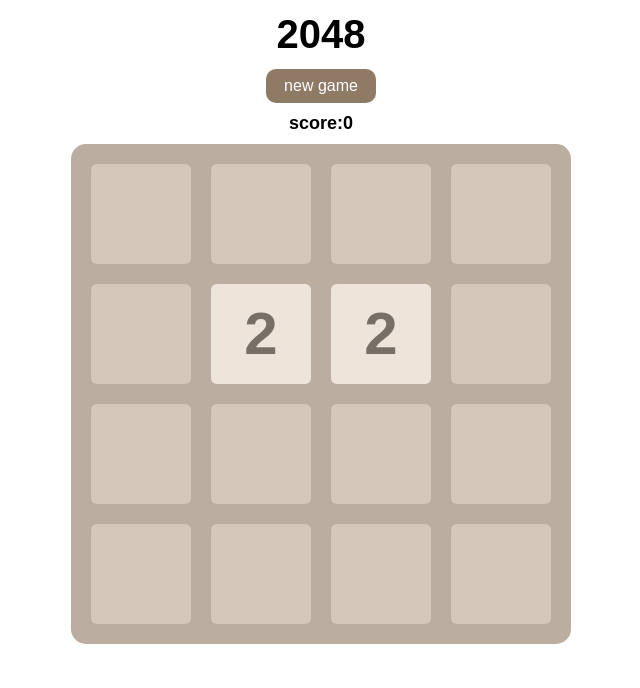
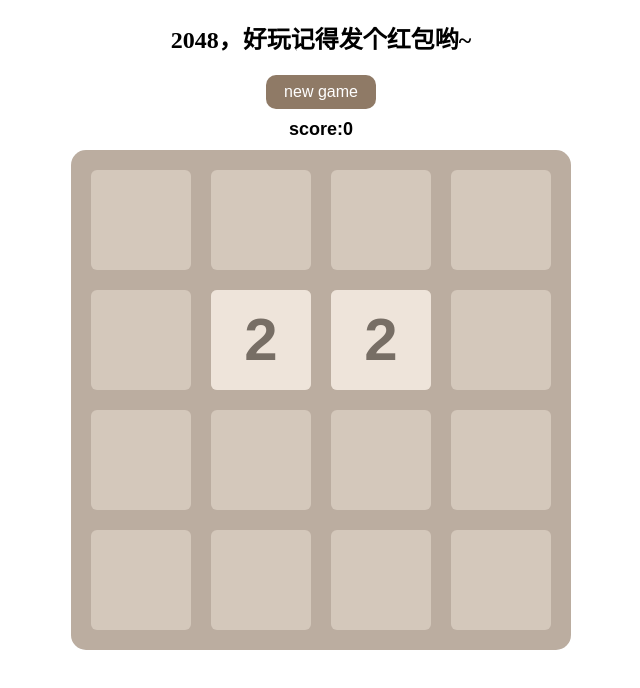
Before and after one commit to 2450184176/2450184176.github.io, a plain HTML site: page index.html in a window 1280 px wide. Shown: the whole page, without its empty margins (319-959 px from the left). Drawn offline with Linux system fonts and the light colour scheme.

Commit message:
Update index.html

```diff
--- a/index.html
+++ b/index.html
@@ -24,7 +24,7 @@
 <body>
 
 <header>
-	<h1>2048</h1>
+	<h2>2048，好玩记得发个红包哟~</h1>
 	<a href="javascript:newgame();" id="newgamebutton">new game</a>
 	<p href="#">score:<span id="score">0</span></p>
 </header>
```
